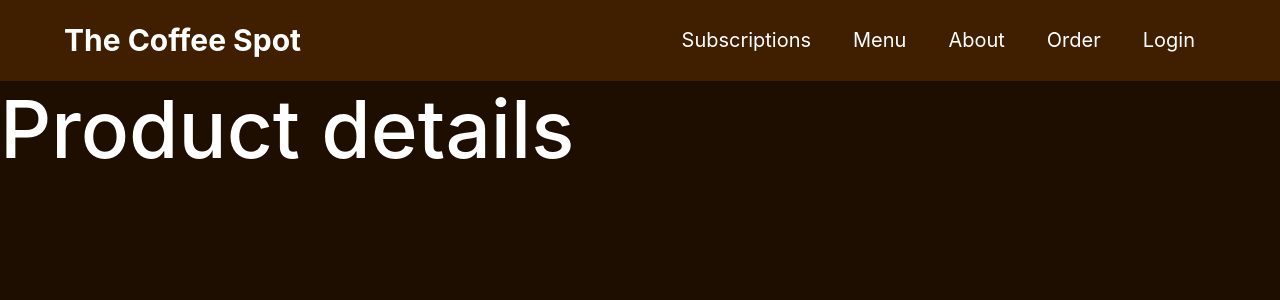
After one commit to KevJohBer/The-Coffee-Spot, a Django app: page /products/product_details/1 in a window 1280 px wide. The commit adds this page. Shown: the top 300 px of the page. Run offline with Django 4.2, Linux system fonts and the light colour scheme; some libraries are stand-ins or nearby versions.

Commit message:
created views and templates for product customization and details

```diff
--- a/order/templates/order/order.html
+++ b/order/templates/order/order.html
@@ -6,7 +6,6 @@
 
 <div class="row no-gutters" style="background-color: #703600">
   <div class="container">
-    <!-- list of products -->
     <h2 class="display-4 logo-font text-white">Coffee Selection</h2>
     <!-- search bar -->
     <form class="row justify-content-center" action="{% url 'order' %}" method="GET">
@@ -22,6 +21,7 @@
       <a href="{% url 'order' %}" class="d-flex flex-inline btn btn-outline-light rounded-0 tag">{{ query }} X</a>
       {% include "search/search_result.html" %}
     {% else %}
+    <!-- list of products -->
     <div class="d-flex d-flex-row">
       <div class="card-deck flex-nowrap" id="scrollbar" style="overflow-x: scroll;">
         {% for product in product_list %}
@@ -43,6 +43,10 @@
                   <a href="{% url 'edit_product' product.id %}" class="btn btn-outline-light rounded-0">Edit</a>
                 </div>
               {% endif %}
+              <div class="d-flex justify-content-end">
+                <a href="{% url 'customize_product' product.id %}" class="btn btn-outline-light rounded-0">Customize</a>
+                <a href="{% url 'product_details' product.id %}" class="btn btn-outline-light rounded-0">Details</a>
+              </div>
             </div>
           </div>
         {% endfor %}
--- /dev/null
+++ b/products/templates/product/product_details.html
@@ -0,0 +1,7 @@
+{% extends "base.html" %}
+
+{% load static %}
+
+{% block content %}
+    <h2 class="text-white">Product details</h2>
+{% endblock %}
--- a/products/urls.py
+++ b/products/urls.py
@@ -6,4 +6,6 @@ urlpatterns = [
     path('create/', views.create_product, name='create_product'),
     path('delete/<item_id>', views.delete_product, name='delete_product'),
     path('edit/<item_id>', views.edit_product, name='edit_product'),
+    path('product_details/<item_id>', views.product_details, name='product_details'),
+    path('customize_product/<item_id>', views.customize_product, name='customize_product'),
 ]
--- a/products/views.py
+++ b/products/views.py
@@ -62,3 +62,13 @@ def edit_product(request, item_id):
     form = productForm(instance=product)
     context = {'form': form}
     return render(request, 'product/edit_product.html', context)
+
+
+def product_details(request, item_id):
+    """ A view to get more information about the product """
+    return render(request, 'product/product_details.html')
+
+
+def customize_product(request, item_id):
+    """ a view to let user customize products in their order """
+    return render(request, 'product/customize_product.html')
--- a/profiles/urls.py
+++ b/profiles/urls.py
@@ -14,4 +14,5 @@ urlpatterns = [
     path('cancel_subscription/<item_id>', views.cancel_subscription, name='cancel_subscription'),
     # settings
     path('settings/', views.user_settings, name='user_settings')
+    #
 ]
```
Also changed, not shown: products/models.py (+11 -0 lines), products/templates/product/customize_product.html (added, +9 -0 lines), products/migrations/0002_additions_product_description_product_ingredients_and_more.py (added), products/templates/product/create_product.html (renamed from order/templates/product/create_product.html), products/templates/product/edit_product.html (renamed from order/templates/product/edit_product.html).
